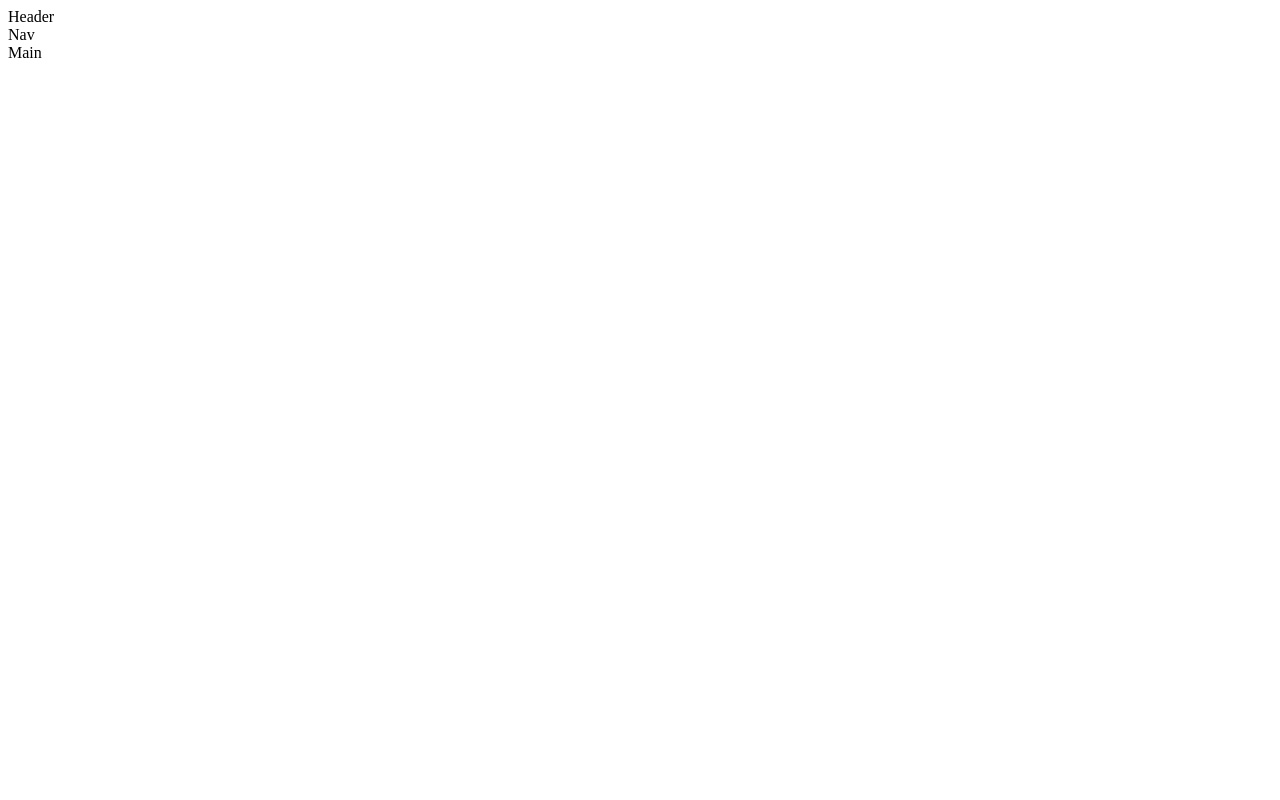
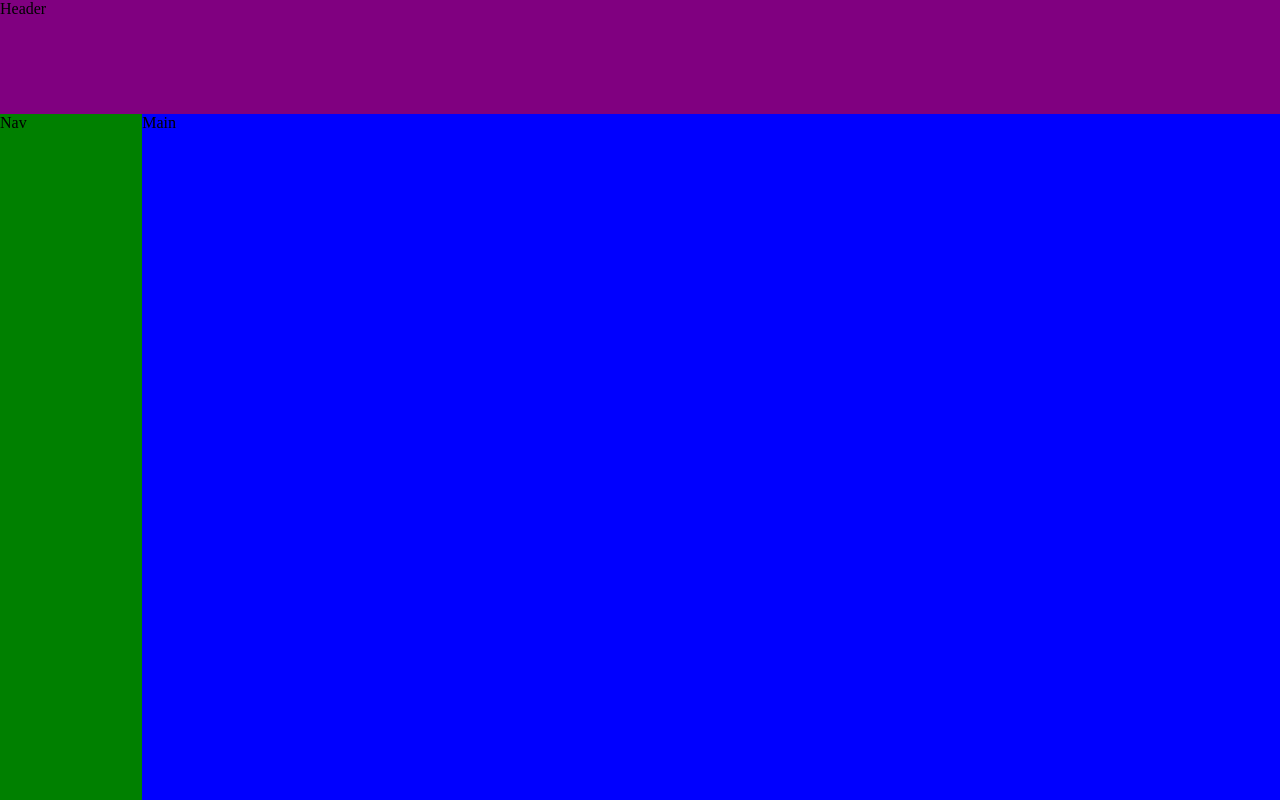
Before and after one commit to aiden5828/Grid-Area-Livecode, a plain HTML site: page index.html in a window 1280 px wide. Drawn offline with Linux system fonts and the light colour scheme.

Commit message:
livecode 11/5

```diff
--- a/index.html
+++ b/index.html
@@ -7,8 +7,10 @@
   </head>
 
   <body>
-    <header id="topbar">Header</header>
-    <nav id="sidebar">Nav</nav>
-    <main id="content">Main</main>
+    <div id="thegrid">
+      <header id="topbar">Header</header>
+      <nav id="sidebar">Nav</nav>
+      <main id="content">Main</main>
+    </div>
   </body>
 </html>
--- a/style.css
+++ b/style.css
@@ -0,0 +1,40 @@
+html, body {
+    margin: 0px;
+    padding: 0px;
+    width: 100%;
+    height: 100%;
+}
+
+#thegrid {
+    background-color: orange;
+
+    display: grid;
+    grid-template-columns: 1fr 2fr 2fr 2fr 2fr;
+    grid-template-rows: 1fr 2fr 2fr 2fr;
+    grid-template-areas:
+        "tophat tophat tophat tophat tophat"
+        "side cont cont cont cont"
+        "side cont cont cont cont"
+        "side cont cont cont cont"
+    ;
+    width: 100%;
+    height: 100%;
+}
+
+#topbar {
+    background-color: purple;
+
+    grid-area: tophat;
+}
+
+#sidebar {
+    background-color: green;
+
+    grid-area: side;
+}
+
+#content {
+    background-color: blue;
+
+    grid-area: cont;
+}
```
